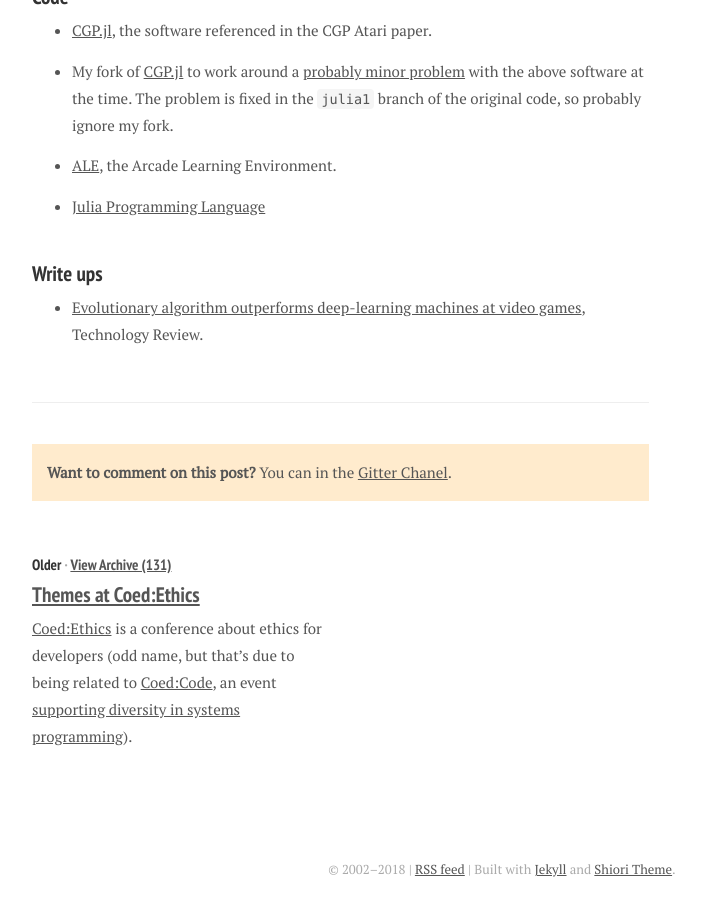
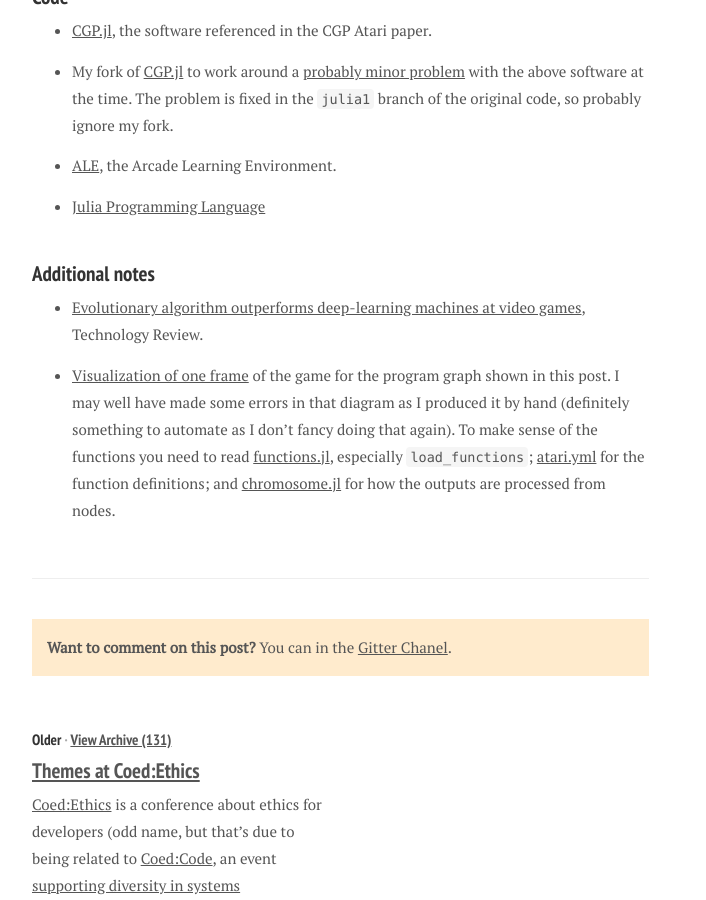
Before and after one commit to d6y/richard.dallaway.com, a Jekyll site: the page built from _posts/2018-10-22-cgp-atari.md, in a window 1280 px wide and 900 px high, scrolled down 9011 px. Shown: the whole window, without its empty margins (138-844 px from the left). Built offline with Jekyll 4.4.1, drawn with Linux system fonts in a browser that asks for light colours; nearby versions of some CDN libraries; some web fonts are replaced.

Commit message:
added visualisation of 1 frame

```diff
--- a/_posts/2018-10-22-cgp-atari.md
+++ b/_posts/2018-10-22-cgp-atari.md
@@ -228,6 +228,8 @@ I find all of this interesting for various reasons:
 
 - [Julia Programming Language](https://julialang.org/)
 
-## Write ups
+## Additional notes
 
 - [Evolutionary algorithm outperforms deep-learning machines at video games](https://www.technologyreview.com/s/611568/evolutionary-algorithm-outperforms-deep-learning-machines-at-video-games/), Technology Review.
+
+- [Visualization of one frame](/img/posts/2018-atari/1frame.png) of the game for the program graph shown in this post. I may well have made some errors in that diagram as I produced it by hand (definitely something to automate as I don't fancy doing that again). To make sense of the functions you need to read [functions.jl](https://github.com/d9w/CGP.jl/blob/master/src/functions.jl), especially `load_functions`; [atari.yml](https://github.com/d9w/CGP.jl/blob/master/cfg/atari.yaml) for the function definitions; and [chromosome.jl](https://github.com/d9w/CGP.jl/blob/master/src/chromosome.jl) for how the outputs are processed from nodes.
```
Also changed, not shown: img/posts/2018-atari/1frame.png (added), img/posts/2018-atari/space_invaders_full_0.png (deleted), 1 other file.
